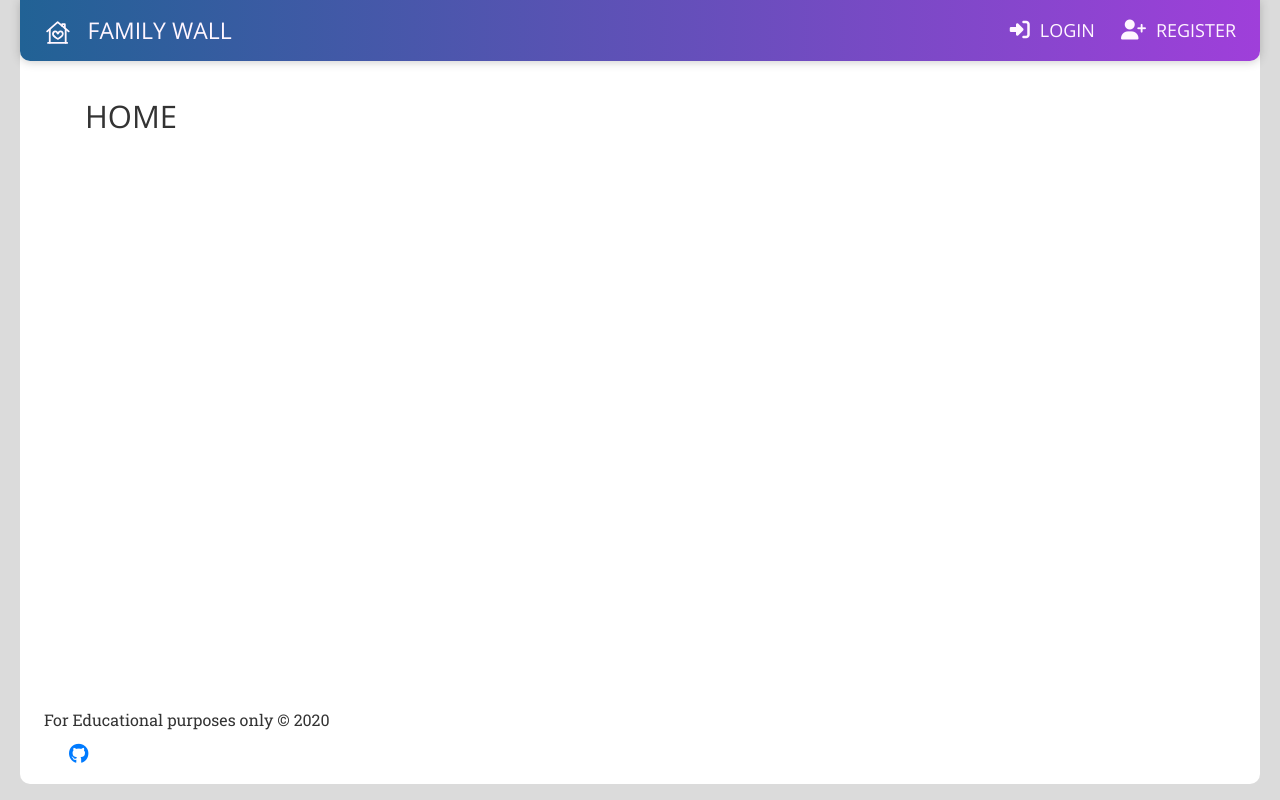
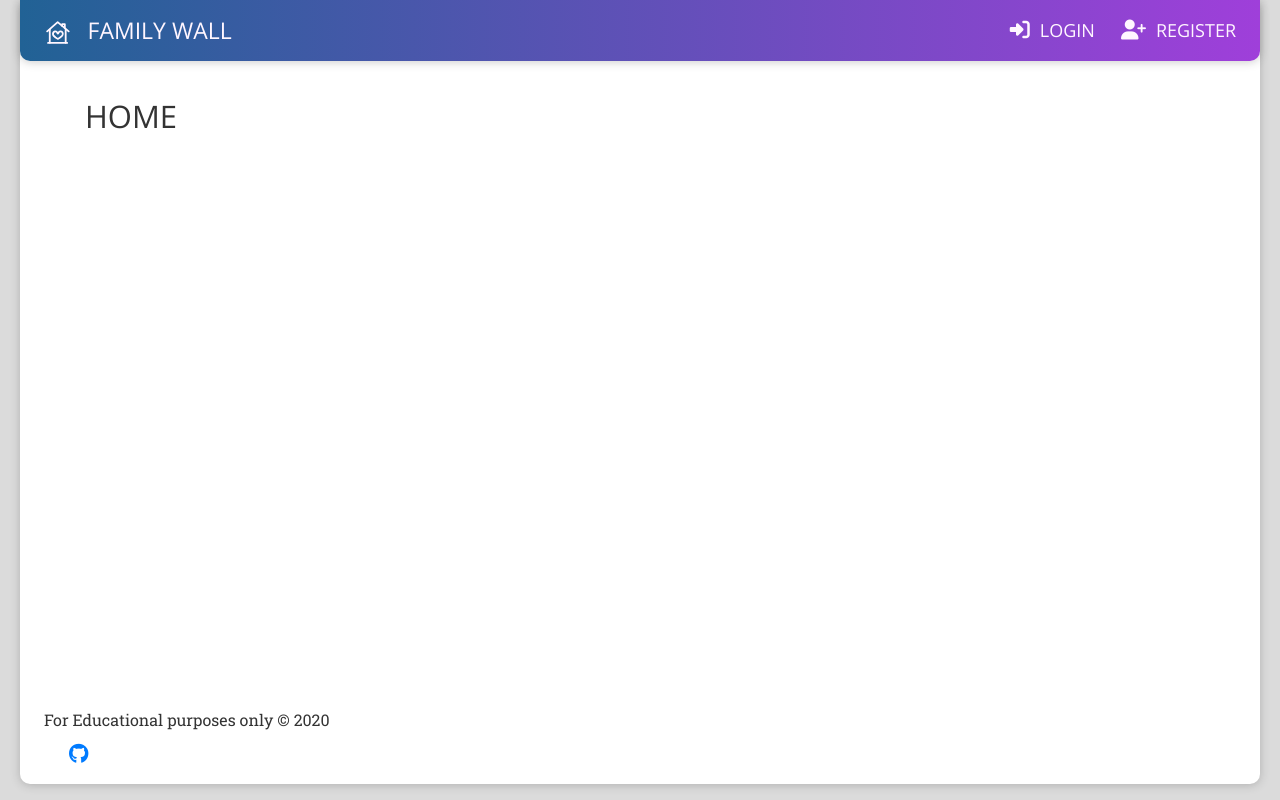
Before and after one commit to maliahavlicek/ci_hackathon_july_2020, a Django app: page / in a window 1280 px wide. Run offline with Django 3.2, Linux system fonts and the light colour scheme; some libraries are stand-ins or nearby versions.

Commit message:
Add shadow to body

```diff
--- a/static/css/styles.css
+++ b/static/css/styles.css
@@ -20,6 +20,7 @@
 /* smooth scrolling */
 html {
     scroll-behavior: smooth;
+    /* background-color: #ffffff; */
 }
 
 /* space out forms */
@@ -33,6 +34,7 @@ body {
     font-family: var(--text-font-family);
     color: var(--text);
     border-radius: var(--box-radius);
+    box-shadow: var(--box-shadow);
 }
 
 /* overwrite fonts for headings and navigation */
```
